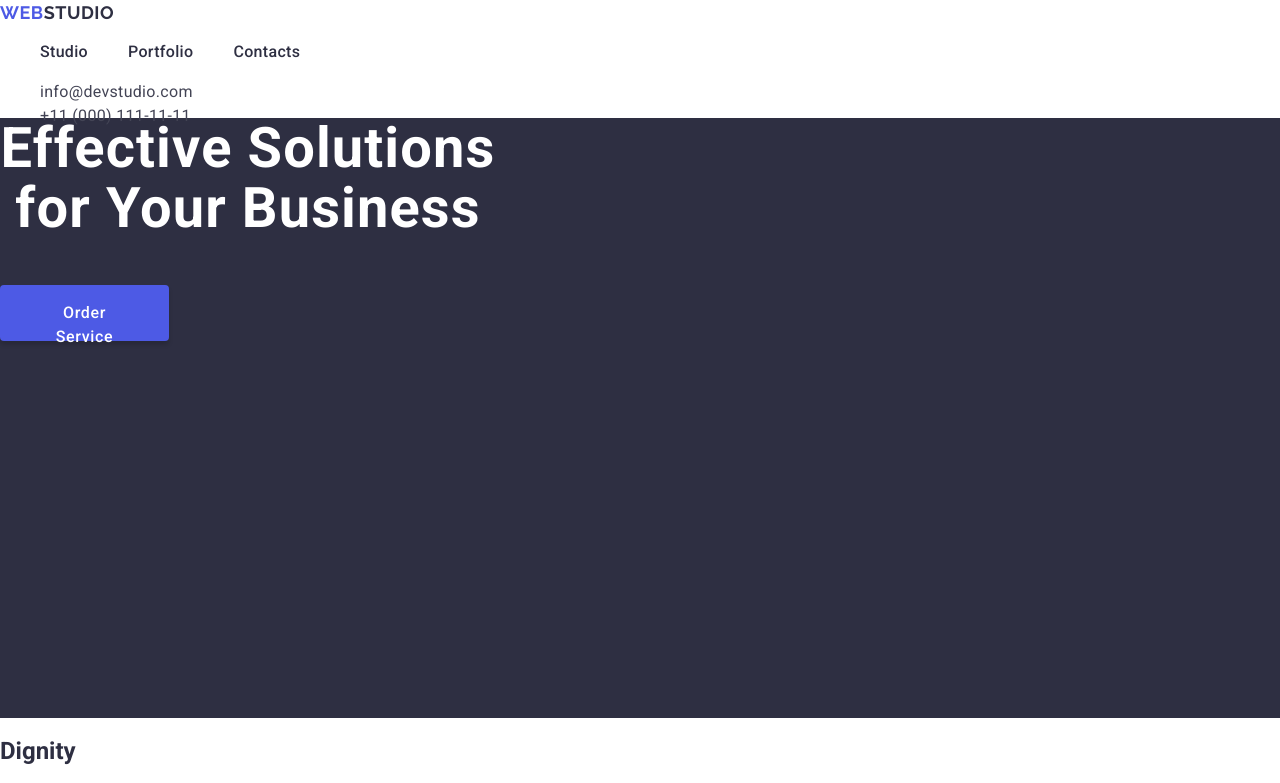
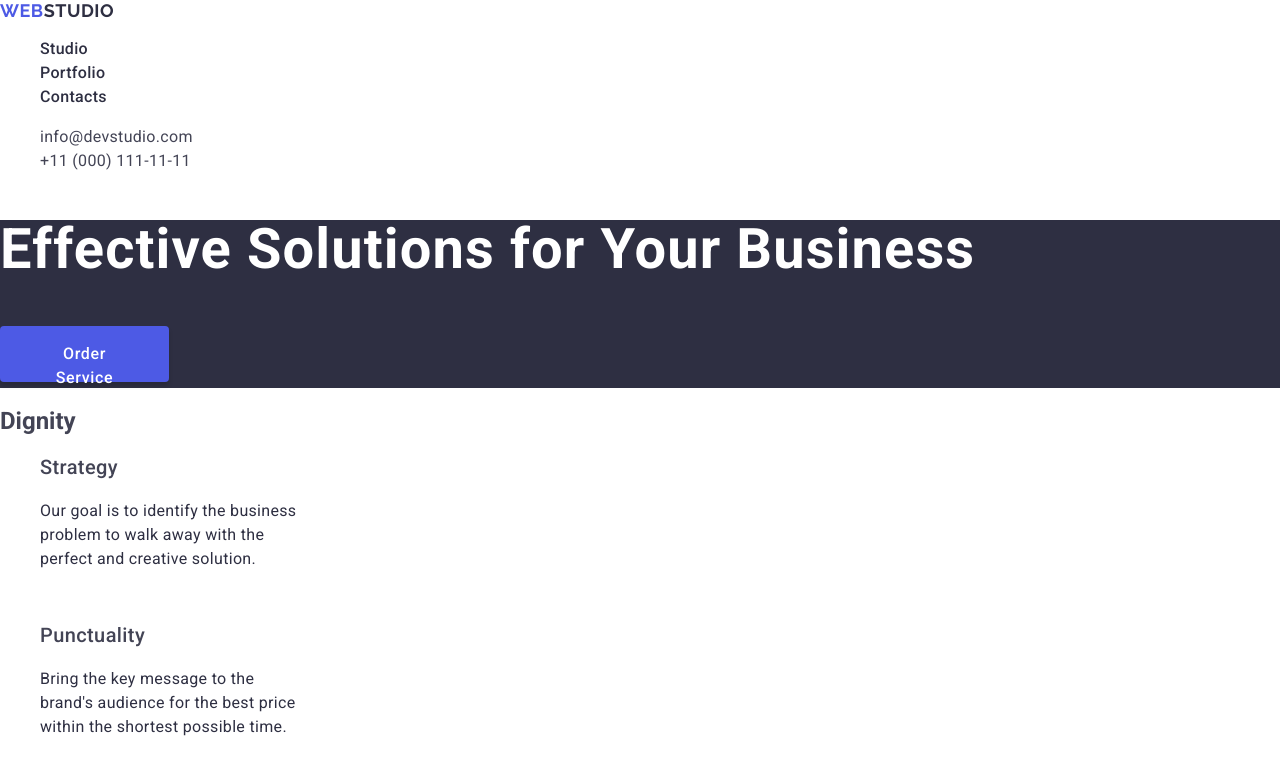
Before and after one commit to Taisiia-Mazur/goit-markup-hw-02, a plain HTML site: page index.html in a window 1280 px wide. Shown: the top 783 px of the page. Drawn offline with nearby package versions, Linux system fonts and the light colour scheme.

Commit message:
after check css

```diff
--- a/css/styles.css
+++ b/css/styles.css
@@ -1,53 +1,37 @@
 body {
   background-color: #fff;
-  color: #2e2f42;
+  color: #434455;
   width: 1440px;
   font-family: "Roboto", sans-serif;
   margin: 0;
   font-size: 16px;
   font-weight: 400;
-  width: 1440px;
-  height: 3300px;
 }
 ul {
   list-style-type: none;
 }
 p {
-  color: #434455;
-}
-
-header {
-  width: 1440px;
-  height: 72px;
+  color: #2e2f42;
 }
 .logo {
-  font-family: "Raleway";
-  display: flex;
-  align-items: center;
-  justify-content: flex-start;
-  flex-direction: row;
+  font-family: "Raleway", sans-serif;
   gap: 0px;
   font-weight: 700;
   font-size: 18px;
-  line-height: 1.16667;
+  line-height: 1.17;
   letter-spacing: 0.03em;
   text-transform: uppercase;
   text-decoration: none;
   width: 115px;
   height: 24px;
-  color: #2e2f42;
+    color: #4d5ae5;
+
 }
-.logo-sccent {
-  color: #4d5ae5;
+.logo-accent {
+color: #2e2f42;
 }
 .header-list {
-  display: flex;
-  align-items: flex-start;
-  justify-content: flex-start;
-  flex-direction: row;
   gap: 40px;
-  width: 261px;
-  height: 24px;
 }
 .header-link {
   font-weight: 500;
@@ -61,12 +45,11 @@ header {
   color: #404bbf;
 }
 .address-link {
-  display: flex;
   line-height: 1.5;
   letter-spacing: 0.02em;
   color: #434455;
-  text-decoration: none;
   font-style: normal;
+    text-decoration: none;
 }
 
 .address-link:hover,
@@ -74,26 +57,17 @@ header {
   color: #404bbf;
 }
 .main-section {
-  width: 1440px;
-  height: 600px;
   background: #2e2f42;
 }
 .main-title {
   font-weight: 700;
   font-size: 56px;
-  line-height: 1.07143;
+  line-height: 1.07;
   letter-spacing: 0.02em;
-  text-align: center;
   color: #fff;
-  width: 496px;
-  height: 120px;
 }
 
 button {
-  display: flex;
-  align-items: flex-start;
-  justify-content: flex-start;
-  flex-direction: row;
   gap: 10px;
   border-radius: 4px;
   padding: 16px 32px;
@@ -109,16 +83,13 @@ button {
   border: none;
 }
 
-button:hover,
+.button:hover,
 :focus {
   background: #404bbf;
   color: #fff;
 }
 
 .dignity-list {
-  display: flex;
-  align-items: center;
-  justify-content: center;
   gap: 8px;
 }
 
@@ -127,7 +98,6 @@ button:hover,
   font-size: 20px;
   line-height: 1.2;
   letter-spacing: 0.02em;
-  margin-bottom: 8px;
 }
 
 .dignity-title-item {
@@ -138,31 +108,19 @@ button:hover,
 }
 
 .team-section {
-  width: 1440px;
-  height: 732px;
   background: #f4f4fd;
 }
 .title-name {
   font-weight: 700;
   font-size: 36px;
-  line-height: 1.11111;
+  line-height: 1.11;
   letter-spacing: 0.02em;
   text-transform: capitalize;
-  text-align: center;
-  padding-top: 120px;
-  margin-bottom: 72px;
 }
 .team-item {
-  display: flex;
-  align-items: center;
-  justify-content: center;
   gap: 24px;
-  margin-bottom: 120px;
 }
 .team-item-li {
-  display: flex;
-  align-items: center;
-  flex-direction: column;
   gap: 32px;
   border-radius: 0 0 4px 4px;
   padding: 0px 0px 32px 0px;
@@ -178,14 +136,10 @@ button:hover,
   font-size: 20px;
   line-height: 1.2;
   letter-spacing: 0.02em;
-  text-align: center;
-  padding-top: 32px;
-  padding-bottom: 8px;
 }
 .team-component {
   line-height: 1.5;
   letter-spacing: 0.02em;
-  text-align: center;
   padding-bottom: 32px;
 }
 
@@ -201,8 +155,6 @@ button:hover,
 }
 
 .footer-section {
-  width: 1440px;
-  height: 312px;
   background: #2e2f42;
 }
 .footer-text {
@@ -211,6 +163,6 @@ button:hover,
   color: #f4f4fd;
 }
 
-footer > .logo {
+footer>.logo-accent {
   color: #f4f4fd;
 }
--- a/index.html
+++ b/index.html
@@ -19,17 +19,16 @@
   <body>
     <header>
       <nav>
-        <a class="logo" href="./index.html">
-          <span class="logo-sccent">Web</span>Studio</a
+        <a class="logo" href="./index.html">Web<span class="logo-accent">Studio</span></a
         >
         <ul class="header-list">
-          <li><a class="header-link" href="">Studio</a></li>
+          <li><a class="header-link" href="./index.html">Studio</a></li>
           <li><a class="header-link" href="">Portfolio</a></li>
           <li><a class="header-link" href="">Contacts</a></li>
         </ul>
       </nav>
-      <address>
-        <ul class="address-list">
+      <address class="address-list">
+        <ul>
           <li>
             <a class="address-link" href="mailto:info@devstudio.com"
               >info@devstudio.com</a
@@ -47,7 +46,7 @@
     <main>
       <section class="main-section">
         <h1 class="main-title">Effective Solutions for Your Business</h1>
-        <button type="button">Order Service</button>
+        <button class="button" type="button">Order Service</button>
       </section>
 
       <section class="dignity-section">
@@ -198,9 +197,7 @@
     </main>
 
     <footer class="footer-section">
-      <a class="logo" href="./index.html">
-        <span class="logo-sccent">Web</span>Studio</a
-      >
+      <a class="logo" href="./index.html">Web<span class="logo-accent">Studio</span></a>
       <p class="footer-text">
         Increase the flow of customers and sales for your business with digital
         marketing & growth solutions.
```
